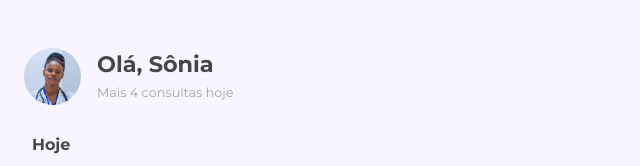
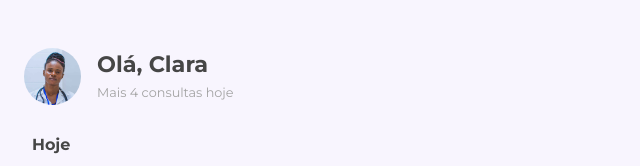
Before and after one commit to croccodolli/consultas-clinicas, a plain HTML site: page index.html in a window 1280 px wide. Shown: the top 166 px of the page, 0-640 px from the left. Drawn offline with Linux system fonts and the light colour scheme.

Commit message:
Mudando nome da médica para Clara.

```diff
--- a/index.html
+++ b/index.html
@@ -11,7 +11,7 @@
         <div class="cabecalho__container">
             <img src="img/perfil-1.jpg" alt="avatar do usuário" class="container__avatar">
             <div class="container__usuario">
-                <h1 class="usuario__titulo">Olá, Sônia</h1>
+                <h1 class="usuario__titulo">Olá, Clara</h1>
                 <p class="usuario__subtitulo">Mais 4 consultas hoje</p>
             </div>
         </div>
```
